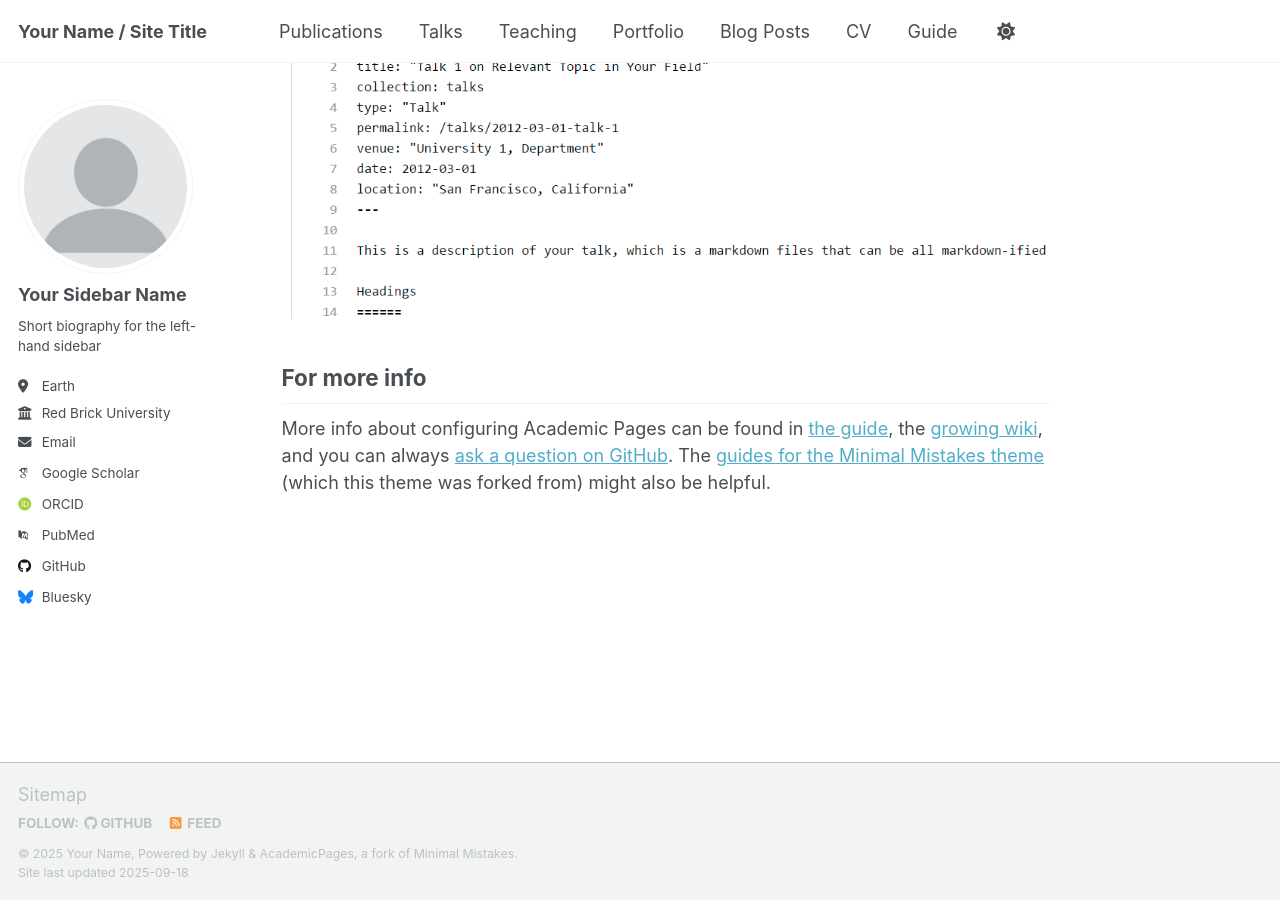
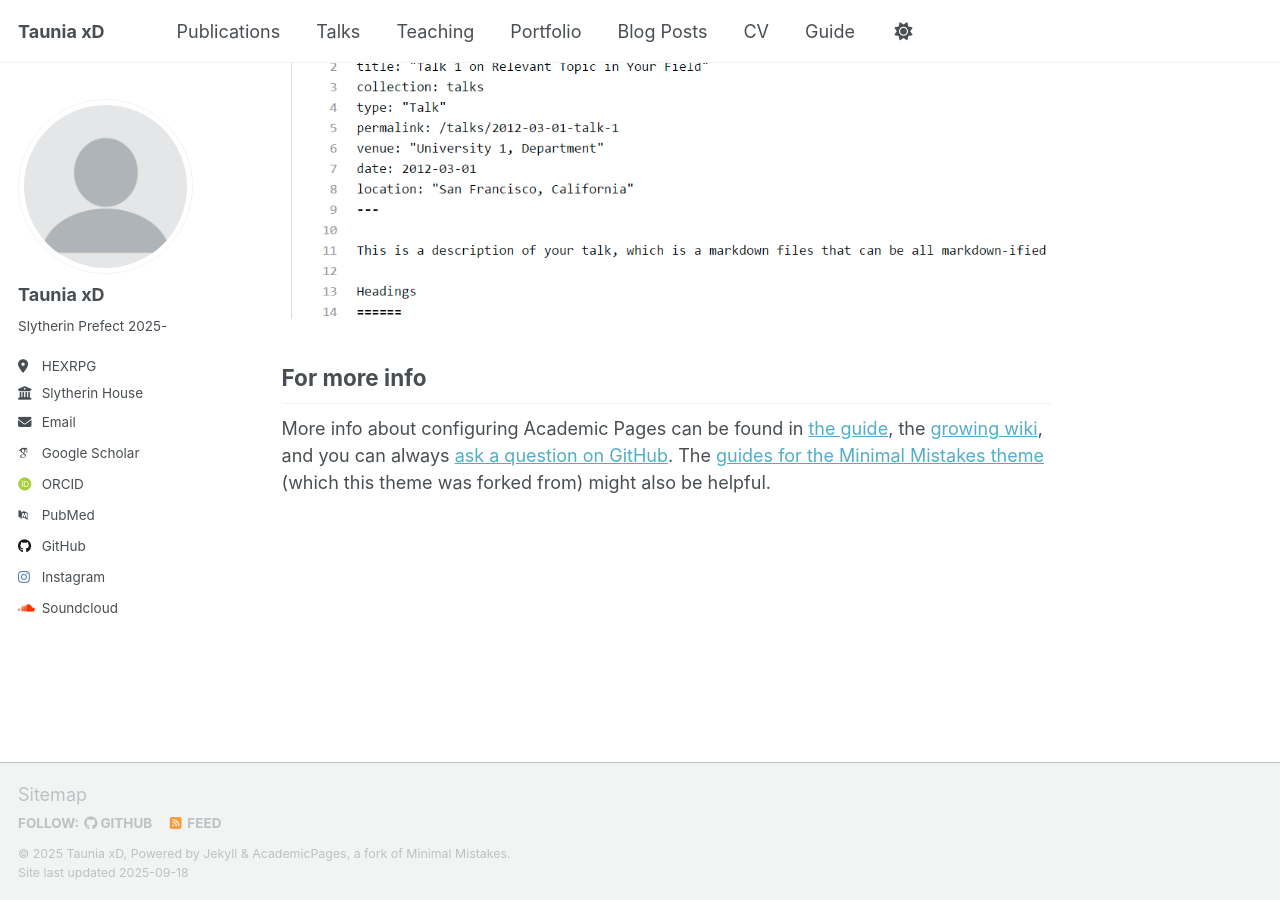
Before and after one commit to tauniaxd/tauniaxd.github.io, a Jekyll site: the page built from _pages/about.md, in a window 1280 px wide and 900 px high, scrolled down 2880 px. Built offline with Jekyll 4.4.1, drawn with Linux system fonts in a browser that asks for light colours; some web fonts are replaced; a script that is not in the unit is left out.

Commit message:
Update _config.yml

```diff
--- a/_config.yml
+++ b/_config.yml
@@ -9,14 +9,14 @@
 # Basic Site Settings
 locale                   : "en-US"
 site_theme               : "default" # Currently available options are "default", "air"
-title                    : "Your Name / Site Title"
+title                    : "Taunia xD"
 title_separator          : "-"
-name                     : &name "Your Name"
-description              : &description "Your Name's academic portfolio"   # Update this with a general description of your site, this is the default if not overridden by a page
-url                      : https://academicpages.github.io # The base hostname & protocol for your site e.g. "https://[your GitHub username].github.io",
+name                     : &name "Taunia xD"
+description              : &description "Taunia's demo portfolio"   # Update this with a general description of your site, this is the default if not overridden by a page
+url                      : https://tauniaxd.github.io # The base hostname & protocol for your site e.g. "https://[your GitHub username].github.io",
                                                            # or if you already have some other page hosted on Github then use "https://[your GitHub username].github.io/[Your Repo Name]"
 baseurl                  : "" # the subpath of your site, e.g. "/blog"
-repository               : "academicpages/academicpages.github.io"
+repository               : "tauniaxd/tauniaxd.github.io"
 
 # Site Author - The following control what appear as part of the author content on the side bar.
 #               If a field is blank the icon and link will not appear, otherwise it will be shown.
@@ -24,11 +24,11 @@ repository               : "academicpages/academicpages.github.io"
 author:
   # Biographic information
   avatar           : "profile.png"
-  name             : "Your Sidebar Name"
+  name             : "Taunia xD"
   pronouns         : # example: "she/her"
-  bio              : "Short biography for the left-hand sidebar"
-  location         : "Earth"
-  employer         : "Red Brick University"
+  bio              : "Slytherin Prefect 2025-"
+  location         : "HEXRPG"
+  employer         : "Slytherin House"
   uri              : # URL
   email            : "none@example.org"
 
@@ -48,26 +48,26 @@ author:
   bitbucket        : # Username - Update with your username on the site
   codepen          : # Username
   dribbble         : # Username
-  github           : "academicpages"
+  github           : "tauniaxd"
   kaggle           : # Username
   stackoverflow    : # User number or user number and name (i.e., use "1" or "1/jeff-atwood")
 
   # Social media
   artstation       : # Username
-  bluesky          : "bsky.app" # Replace this with you Bluesky username
+  bluesky          : # Username
   facebook         : # Username
   flickr           : # Username
   foursquare       : # Username
   goodreads        : # Username
   google_plus      : # Username
   keybase          : # Username
-  instagram        : # Username
+  instagram        : "taunia_xd"
   lastfm           : # Username
   linkedin         : # Username
   mastodon         : # URL
   medium           : # URL
   pinterest        : # Username
-  soundcloud       : # Username
+  soundcloud       : "tauniadiangelo"
   steam            : # Username
   telegram         : # URL
   tumblr           : # Username
```
